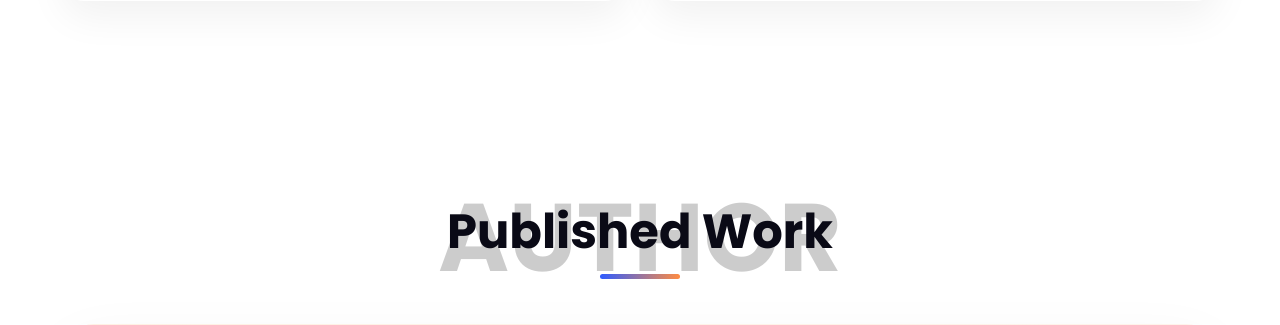
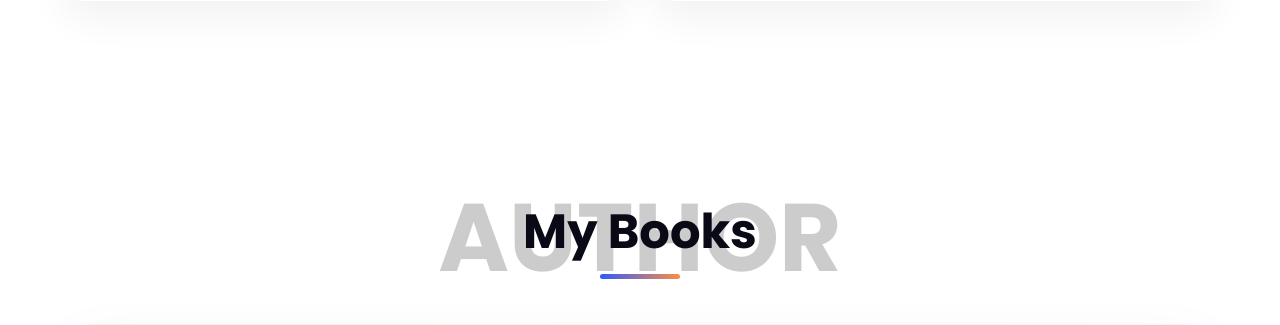
Before and after one commit to anujrawal05/My-Portfolio, a Flask app: page / in a window 1280 px wide. Shown: the part 3608-3933 px from the top of the page. Run offline with Flask 3, Linux system fonts and the light colour scheme.

```diff
--- a/templates/index.html
+++ b/templates/index.html
@@ -148,7 +148,7 @@
 
     <section id="books" class="section-pad">
         <div class="container">
-            <h2 class="section-title" data-heading="AUTHOR">Published Work</h2>
+            <h2 class="section-title" data-heading="AUTHOR">My Books</h2>
 
             <div class="book-showcase" data-aos="fade-up">
                 <div class="book-wrapper book-trigger">
```
